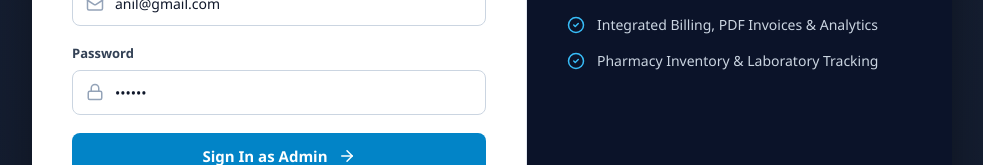
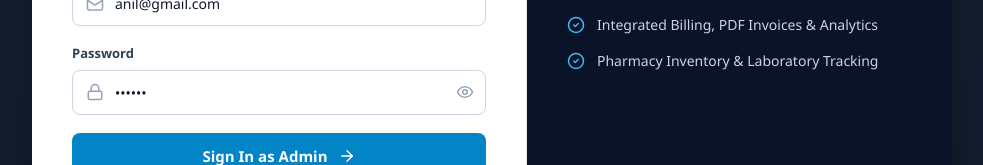
Before and after one commit to chandrasekhar1437/Med_core-HMS, a React (Vite) app in the folder frontend/frontend/: page /login in a window 1280 px wide. Shown: the part 411-576 px from the top of the page, without its empty margins (148-1131 px from the left). Built offline with nearby package versions, Linux system fonts and the light colour scheme; no server answers.

Commit message:
Update security settings across authentication files

```diff
--- a/frontend/frontend/src/context/AuthContext.jsx
+++ b/frontend/frontend/src/context/AuthContext.jsx
@@ -26,8 +26,8 @@ export function AuthProvider({ children }) {
       }
 
       try {
-        // Uses central API instance instead of hardcoded localhost URL
-        const res = await API.get("/auth/me");
+        // Aligned route with backend prefix /api/v1/auth/me
+        const res = await API.get("/api/v1/auth/me");
         setUser(res.data);
         localStorage.setItem("user", JSON.stringify(res.data));
       } catch (err) {
@@ -44,10 +44,31 @@ export function AuthProvider({ children }) {
     checkAuth();
   }, []);
 
-  const loginUser = (token, userData) => {
-    localStorage.setItem("token", token);
-    localStorage.setItem("user", JSON.stringify(userData));
-    setUser(userData);
+  // Accepts arguments flexibly as (arg1, arg2) -> handles both (token, userData) and (userData, token)
+  const loginUser = (arg1, arg2) => {
+    let token = "";
+    let userData = null;
+
+    if (typeof arg1 === "string" && (typeof arg2 === "object" || !arg2)) {
+      token = arg1;
+      userData = arg2;
+    } else if (typeof arg1 === "object" && typeof arg2 === "string") {
+      userData = arg1;
+      token = arg2;
+    } else if (typeof arg1 === "string" && typeof arg2 === "string") {
+      token = arg1;
+      userData = { email: "user@medcore.com", role: "admin" };
+    }
+
+    if (token) {
+      localStorage.setItem("token", token);
+      localStorage.setItem("access_token", token);
+    }
+
+    if (userData) {
+      localStorage.setItem("user", JSON.stringify(userData));
+      setUser(userData);
+    }
   };
 
   const logout = () => {
@@ -71,7 +92,9 @@ export function AuthProvider({ children }) {
         logout,
       }}
     >
-      {!loading ? children : (
+      {!loading ? (
+        children
+      ) : (
         <div style={styles.loader}>
           <p>Restoring session...</p>
         </div>
--- a/frontend/frontend/src/pages/Login.jsx
+++ b/frontend/frontend/src/pages/Login.jsx
@@ -9,6 +9,8 @@ import {
   ArrowRight,
   AlertCircle,
   UserCheck,
+  Eye,
+  EyeOff,
 } from "lucide-react";
 import { useAuth } from "../context/AuthContext";
 import API from "../services/api";
@@ -18,6 +20,7 @@ export default function Login() {
   const [email, setEmail] = useState("anil@gmail.com");
   const [password, setPassword] = useState("123456");
   const [role, setRole] = useState("Admin");
+  const [showPassword, setShowPassword] = useState(false);
   const [loading, setLoading] = useState(false);
   const [error, setError] = useState("");
 
@@ -33,7 +36,8 @@ export default function Login() {
     const cleanPassword = password.trim();
 
     try {
-      const response = await API.post("/auth/login", {
+      // Endpoint updated to match backend prefix /api/v1/auth/login
+      const response = await API.post("/api/v1/auth/login", {
         email: cleanEmail,
         password: cleanPassword,
         role: role,
@@ -46,13 +50,19 @@ export default function Login() {
         role: role,
       };
 
+      // Handle context login flexible parameters
       const handleAuthLogin = loginUser || login;
       if (typeof handleAuthLogin === "function") {
-        handleAuthLogin(access_token, userData);
-      } else {
-        localStorage.setItem("token", access_token);
-        localStorage.setItem("user", JSON.stringify(userData));
+        try {
+          handleAuthLogin(userData, access_token);
+        } catch {
+          handleAuthLogin(access_token, userData);
+        }
       }
+
+      // Persist fallback token & user state
+      localStorage.setItem("token", access_token);
+      localStorage.setItem("user", JSON.stringify(userData));
 
       navigate("/");
     } catch (err) {
@@ -117,6 +127,7 @@ export default function Login() {
                   onChange={(e) => setEmail(e.target.value)}
                   placeholder="admin@medcore.com"
                   required
+                  autoComplete="email"
                   autoCapitalize="none"
                   autoCorrect="off"
                   spellCheck="false"
@@ -125,22 +136,44 @@ export default function Login() {
               </div>
             </div>
 
-            {/* Password */}
+            {/* Password with Eye Toggle */}
             <div className="login-input-group">
               <label className="login-input-label">Password</label>
-              <div className="login-input-wrapper">
+              <div className="login-input-wrapper" style={{ position: "relative" }}>
                 <Lock size={18} color="#94a3b8" className="login-input-icon" />
                 <input
-                  type="password"
+                  type={showPassword ? "text" : "password"}
                   value={password}
                   onChange={(e) => setPassword(e.target.value)}
                   placeholder="••••••••"
                   required
+                  autoComplete="current-password"
                   autoCapitalize="none"
                   autoCorrect="off"
                   spellCheck="false"
                   className="login-field-input"
                 />
+                <button
+                  type="button"
+                  onClick={() => setShowPassword(!showPassword)}
+                  style={{
+                    position: "absolute",
+                    right: "12px",
+                    background: "none",
+                    border: "none",
+                    cursor: "pointer",
+                    display: "flex",
+                    alignItems: "center",
+                    padding: 0,
+                  }}
+                  title={showPassword ? "Hide password" : "Show password"}
+                >
+                  {showPassword ? (
+                    <EyeOff size={18} color="#94a3b8" />
+                  ) : (
+                    <Eye size={18} color="#94a3b8" />
+                  )}
+                </button>
               </div>
             </div>
 
```
